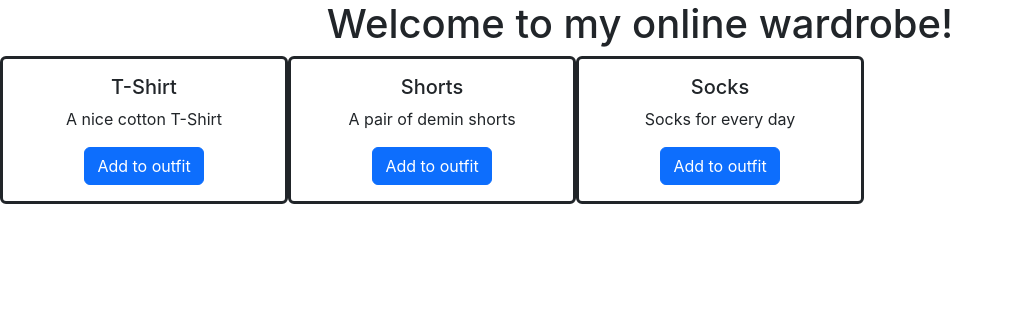
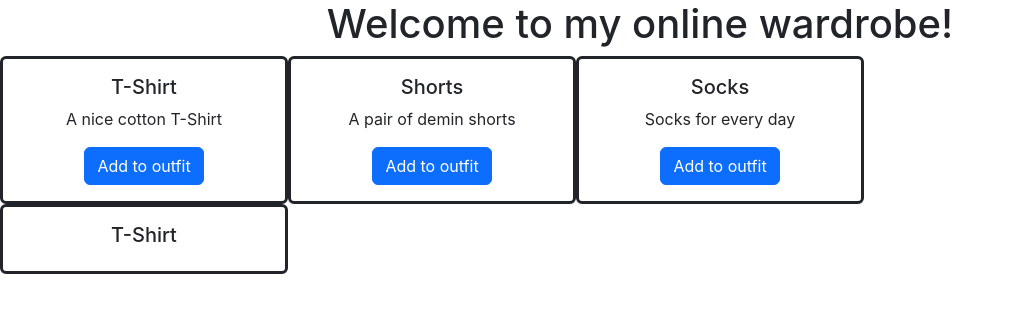
Before and after one commit to adelyanasretdinova/aws_deployment_demo, a React (Create React App) app in the folder my-wardrobe/: page / in a window 1280 px wide. Shown: the top 312 px of the page, without its empty margins (0-1013 px from the left). Built offline with nearby package versions, Linux system fonts and the light colour scheme.

Commit message:
use outfit and add state for outfit

```diff
--- a/my-wardrobe/src/components/Container.js
+++ b/my-wardrobe/src/components/Container.js
@@ -1,15 +1,17 @@
 import { useState } from 'react'
 import Wardrobe from "./Wardrobe"
 import { tshirt, socks, shorts } from '../mockData'
+import Outfit from './Outfit'
 
 const Container = () => {
   // Here we will add state! We use the useState Hook
   // the data, and a function to change the data:
   const [ wardrobe, setWardrobe ] = useState([ tshirt, shorts, socks ])
-
+  const [outfit, setOutfit ] = useState([ tshirt ])
   return(
   <div className='Container'>
     <Wardrobe wardrobeData={wardrobe}/>
+    <Outfit outfitData={outfit}></Outfit>
   </div>)
 }
 
```
